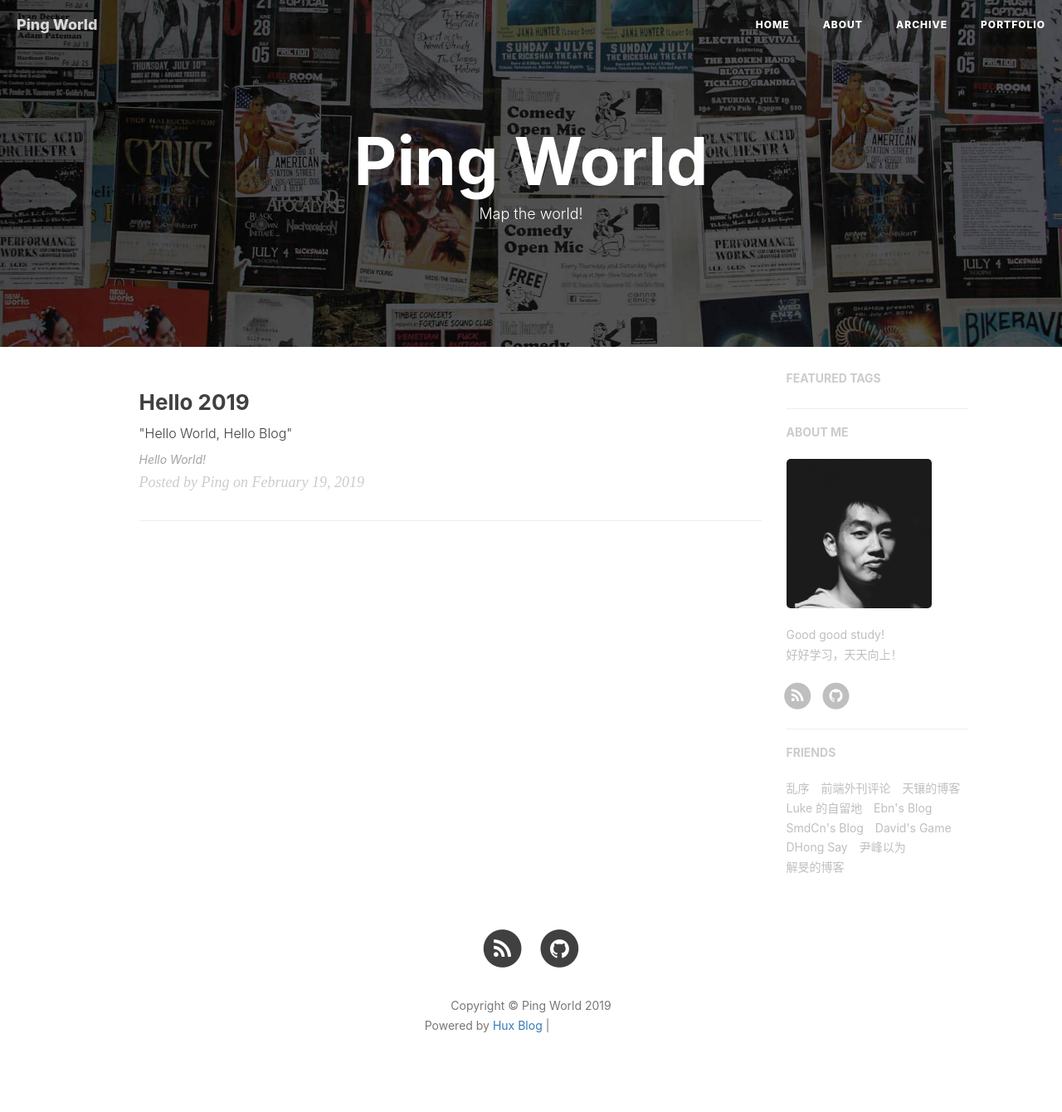
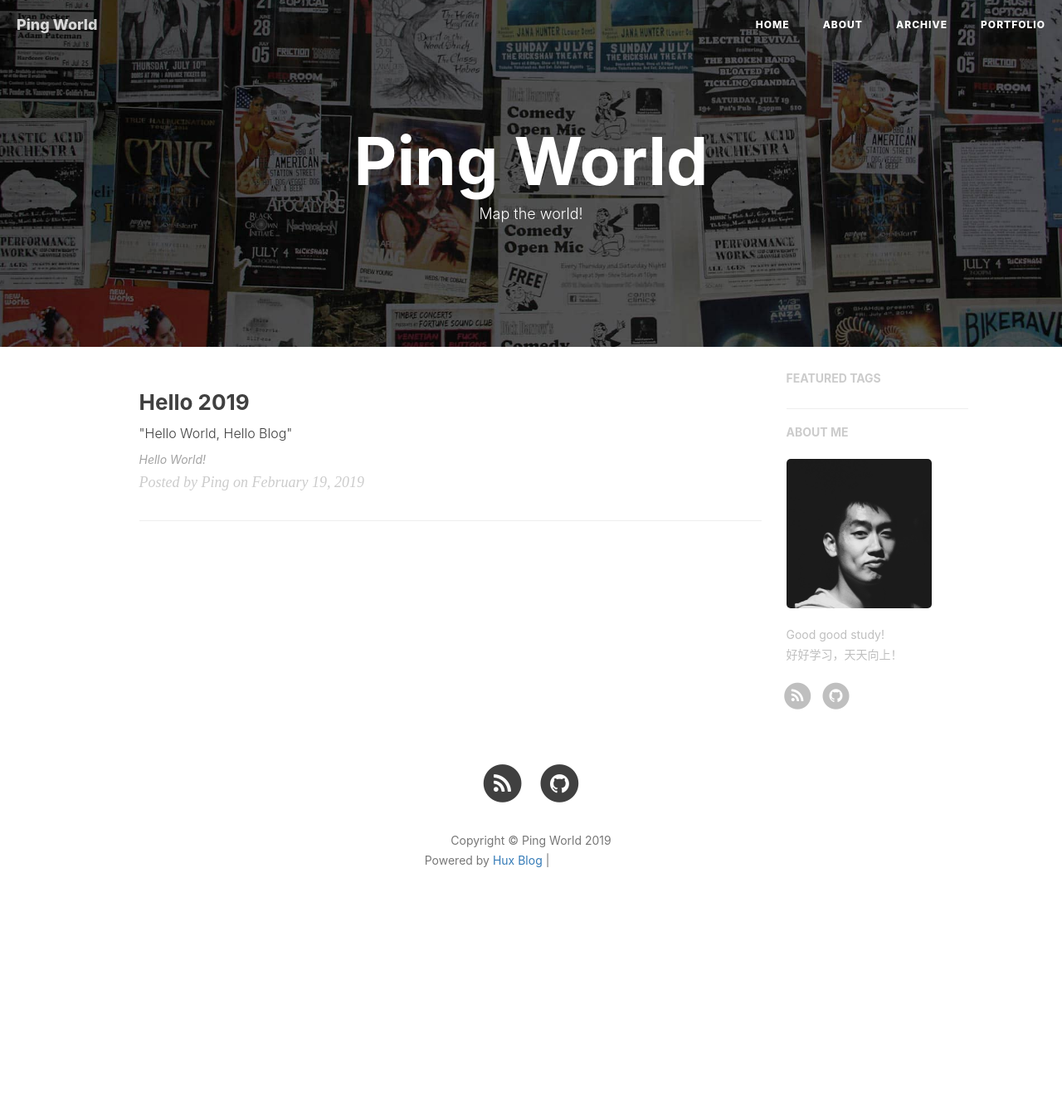
Before and after one commit to nuistzhou/nuistzhou.github.io, a Jekyll site: the page built from index.html, in a window 1280 px wide. Shown: the whole page at 83% size. Built offline with Jekyll 4.4.1, drawn with Linux system fonts in a browser that asks for light colours; nearby versions of some CDN libraries; the list of posts is cut into pages by our own code; comment, search, counter and statistics services are not loaded; after the commit the page ends 1141 px from its top, so only the background shows below that; grey boxes are pictures that could not be loaded.

Commit message:
Updated info.

```diff
--- a/_config.yml
+++ b/_config.yml
@@ -4,7 +4,7 @@
 header-img: img/home-bg.jpg
 email: nuistzhou@gmail.com
 description: "GIS | RS | Spatial Thinking"
-keyword: "Ping Blog, 博客, 个人网站, 互联网, Web, GIS, RS"
+keyword: "Ping Blog, 博客, 个人网站, 互联网, Web, GIS, RS, Spatial Analysis, Python, IT"
 url: "https://pzhou.me"              # your host, for absolute URL
 baseurl: ""                             # for example, '/blog' if your blog hosted on 'host/blog'
 
@@ -59,7 +59,7 @@
 
 
 # Disqus settings
-disqus_username: hux
+disqus_username: nuistzhou
 
 # Netease settings
 netease_comment: false
@@ -71,8 +71,8 @@
 # ba_track_id: [your track id]
 
 # Google Analytics
-ga_track_id: 'UA-49627206-1'            # Format: UA-xxxxxx-xx
-ga_domain: huangxuan.me
+ga_track_id: 'UA-134832811-1'            # Format: UA-xxxxxx-xx
+ga_domain: pzhou.me
 
 
 
@@ -100,40 +100,28 @@
 
 
 
-# Friends
-friends: [
+# TAGS
+TAGS: [
     {
-    #     title: "Su",
-    #     href: "http://su.gallery/"
-    # },{
-        title: "乱序",
-        href: "http://mida.re/"
+        title: "GIS",
+        href: "https://en.wikipedia.org/wiki/Geographic_information_system"
     },{
-        title: "前端外刊评论",
-        href: "http://qianduan.guru/"
+        title: "Remote Sensing",
+        href: "https://en.wikipedia.org/wiki/Remote_sensing"
     },{
-        title: "天镶的博客",
-        href: "http://lingyu.wang/"
+        title: "Spatial Analysis",
+        href: "https://en.wikipedia.org/wiki/Spatial_analysis"
     },{
-        title: "Luke 的自留地",
-        href: "http://hmqk1995.github.io"
+        title: "Data Science",
+        href: "https://en.wikipedia.org/wiki/Data_science"
     },{
-        title: "Ebn's Blog",
-        href: "http://ebnbin.com/"
+        title: "Geo Visualization",
+        href: "https://en.wikipedia.org/wiki/Geovisualization"
     },{
-        title: "SmdCn's Blog",
-        href: "http://blog.smdcn.net"
+        title: "Python",
+        href: "https://en.wikipedia.org/wiki/Python_(programming_language)"
     },{
-        title: "David's Game",
-        href: "https://www.ruoyaowu.com/"
-    },{
-        title: "DHong Say",
-        href: "http://dhong.co"
-    },{
-        title: "尹峰以为",
-        href: "http://ingf.github.io/"
-    },{
-        title: "解旻的博客",
-        href: "http://xieminis.me/"
+        title: "Algorithms",
+        href: "https://en.wikipedia.org/wiki/Algorithm"
     }
 ]
```
